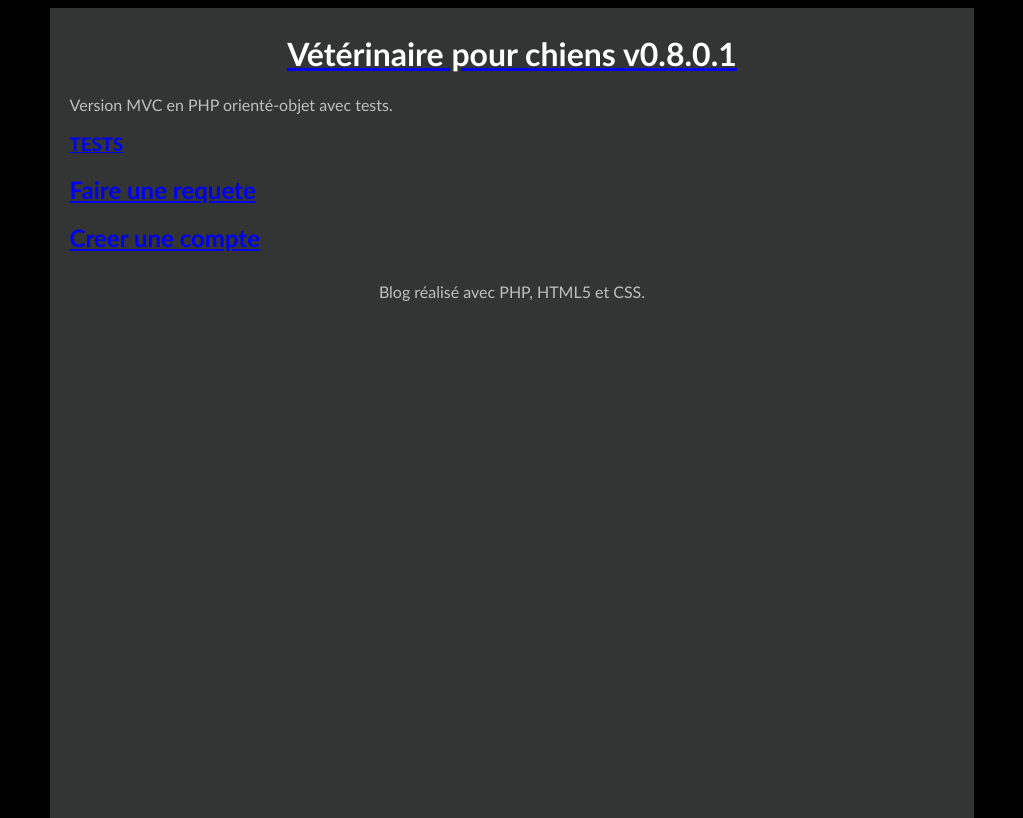
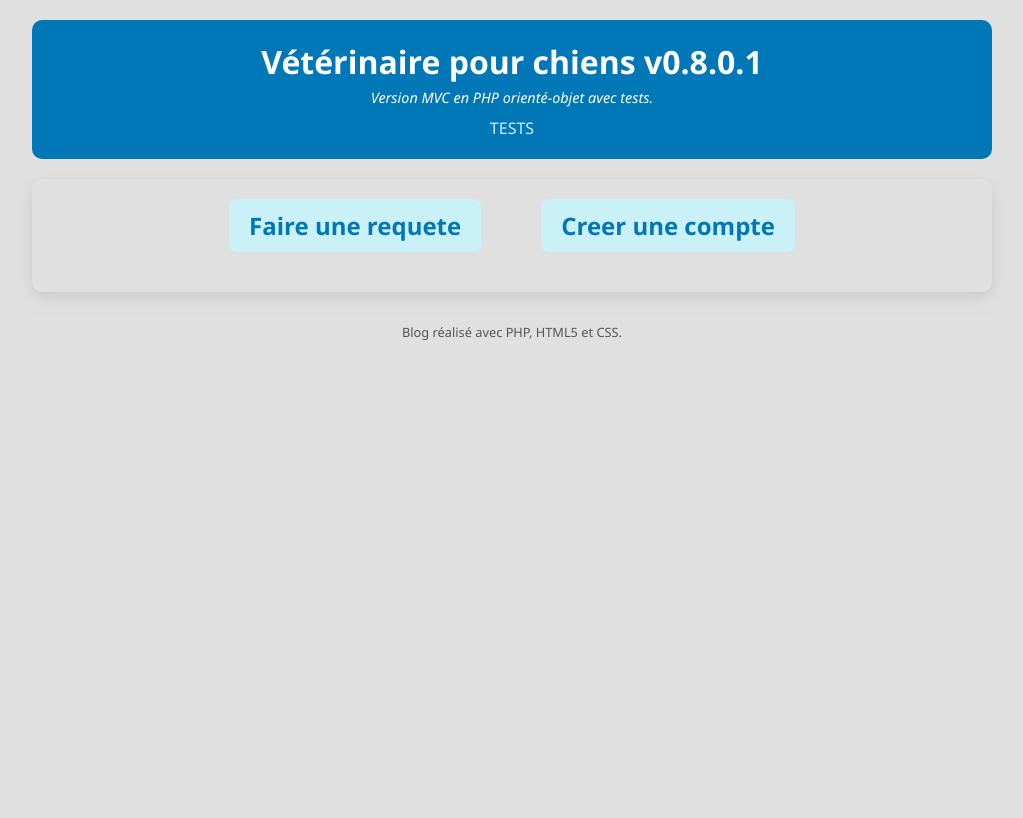
Before and after one commit to John-AMB/420H56MO-John, a PHP site: page / in a window 1280 px wide. Shown: the whole page, without its empty margins (128-1151 px from the left). After the commit the page ends 340 px from the top, so only its background shows below. Run offline with PHP 8.4, Linux system fonts and the light colour scheme; data comes from the database, SQL or seed files in the repository; data that the repository does not hold is empty; some libraries are stand-ins or nearby versions.

Commit message:
ajout de css. fini v_0_8_0_2

```diff
--- a/Contenu/css/style.css
+++ b/Contenu/css/style.css
@@ -1,49 +1,165 @@
-/* Pour pouvoir utiliser une hauteur (height) ou une hauteur minimale
-   (min-height) sur un bloc, il faut que son parent direct ait lui-même une
-   hauteur déterminée (donc toute valeur de height sauf "auto": hauteur en
-   pixels, em, autres unités...).
-   Si la hauteur du parent est en pourcentage, elle se réfère alors à la
-   hauteur du «grand-père», et ainsi de suite.
-   Pour pouvoir utiliser un "min-height: 100%" sur div#global, il nous faut:
-   - un parent (body) en "height: 100%";
-   - le parent de body également en "height: 100%". */
-html,
-body {
-  height: 100%;
+* {
+  margin: 0;
+  padding: 0;
+  box-sizing: border-box;
 }
 
 body {
-  color: #bfbfbf;
-  background: black;
-  font-family: "Futura-Medium", "Futura", "Trebuchet MS", sans-serif;
-}
-
-h1 {
-  color: white;
-}
-
-.titreChien {
-  margin-bottom: 0px;
+  font-family: "Segoe UI", Tahoma, Geneva, Verdana, sans-serif;
+  background-color: #e0e0e0;
+  color: #333;
 }
 
 #global {
-  min-height: 100%; /* Voir commentaire sur html et body plus haut */
-  background: #333534;
-  width: 70%;
-  margin: auto; /* Permet de centrer la div */
-  text-align: justify;
-  padding: 5px 20px;
+  max-width: 1000px;
+  margin: 0 auto;
+  padding: 20px;
+}
+
+header {
+  text-align: center;
+  padding: 20px;
+  background-color: #0077b6;
+  color: white;
+  border-radius: 10px;
+}
+
+header h1 {
+  font-size: 2rem;
+  margin-bottom: 5px;
+}
+
+header p {
+  font-size: 0.9rem;
+  font-style: italic;
+}
+
+header a {
+  text-decoration: none;
+  color: inherit;
+}
+
+header a h3 {
+  margin-top: 10px;
+  display: inline-block;
+  font-weight: normal;
+  font-size: 1rem;
+  color: #caf0f8;
 }
 
 #contenu {
-  margin-bottom: 30px;
+  margin-top: 20px;
+  background-color: rgba(255, 255, 255, 0);
+  padding: 20px;
+  border-radius: 10px;
+  box-shadow: 0px 5px 15px rgba(0, 0, 0, 0.1);
 }
 
-#titreBlog,
-#piedBlog {
+footer#piedBlog {
+  margin-top: 20px;
   text-align: center;
+  padding: 10px;
+  font-size: 0.8rem;
+  color: #555;
+  border-top: 1px solid #ddd;
 }
 
-#titreVet {
-  font-size: 100%;
+article {
+  margin-bottom: 20px;
 }
+
+article header h1 {
+  font-size: 1.5rem;
+  color: #023e8a;
+}
+
+article p {
+  margin: 10px 0;
+  line-height: 1.5;
+}
+
+a {
+  color: #0077b6;
+  text-decoration: none;
+}
+
+a:hover {
+  text-decoration: none;
+  color: #0096c7;
+}
+
+input[type="text"],
+input[type="date"],
+textarea,
+select {
+  width: 100%;
+  padding: 8px 10px;
+  margin-top: 5px;
+  margin-bottom: 15px;
+  border: 1px solid #ccc;
+  border-radius: 5px;
+}
+
+input[type="submit"] {
+  background-color: #0077b6;
+  color: white;
+  padding: 10px 20px;
+  border: none;
+  border-radius: 5px;
+  cursor: pointer;
+}
+
+input[type="submit"]:hover {
+  background-color: #0096c7;
+}
+
+.link-row {
+  display: flex;
+  gap: 60px;
+  justify-content: center;
+  margin-bottom: 20px;
+}
+
+.link-row a {
+  text-decoration: none;
+  color: #0077b6;
+}
+
+.link-row a:hover {
+  color: #0096c7;
+}
+
+.Accueil-link {
+  font-size: 1.5rem;
+  background-color: #caf0f8;
+  padding: 10px 20px;
+  border-radius: 8px;
+  transition: all 0.3s;
+}
+
+.link-row a:hover .Accueil-link {
+  background-color: #ade8f4;
+}
+.button-row {
+  display: flex;
+  gap: 10px;
+}
+
+.button-row form {
+  margin: 0;
+}
+
+.button-row input[type="submit"] {
+  padding: 8px 16px;
+  font-size: 1rem;
+  border-radius: 5px;
+  border: 1px solid #0077b6;
+  background-color: #0096c7;
+  color: white;
+  cursor: pointer;
+  transition: background-color 0.3s;
+}
+
+.button-row input[type="submit"]:hover {
+  background-color: #0077b6;
+}
--- a/Vue/gabarit.php
+++ b/Vue/gabarit.php
@@ -5,17 +5,12 @@
 <head>
     <meta charset="UTF-8" />
     <link rel="stylesheet" href="Contenu/css/style.css" />
-    <link rel="stylesheet"
-        href="http://ajax.googleapis.com/ajax/libs/jqueryui/1.10.1/themes/base/minified/jquery-ui.min.css"
-        type="text/css" />
     <title><?= $titre ?></title> <!-- Élément spécifique -->
 </head>
 
 <body>
     <div id="global">
         <header>
-
-
             <a href="index.php">
                 <h1 id="titreBlog"><span data-i18n="BlogueProf">Vétérinaire pour chiens</span> v0.8.0.1</h1>
             </a>
--- a/Vue/vueChiens.php
+++ b/Vue/vueChiens.php
@@ -1,19 +1,20 @@
 <?php $this->titre = 'Projet'; ?>
 
-
-<a href="index.php?action=reqChien">
-    <h2 class="titreChien">Faire une requete</h2>
-</a>
-<a href="index.php?action=creerResponsable">
-    <h2 class="titreChien">Creer une compte</h2>
-</a>
+<div class="link-row">
+    <a href="index.php?action=reqChien">
+        <h2 class="Accueil-link">Faire une requete</h2>
+    </a>
+    <a href="index.php?action=creerResponsable">
+        <h2 class="Accueil-link">Creer une compte</h2>
+    </a>
+</div>
 <?php foreach ($chiens as $chien):
     ?>
 
 <article>
     <header>
         <a href="index.php?action=chien&id=<?= $chien['id'] ?>">
-            <h1 class="titreChien"><?= $chien['nom_chien'] ?></h1>
+            <h2 class="titreChien"><?= $chien['nom_chien'] ?></h1>
         </a>
         <strong class="">Sexe: <?= $chien['sexe'] ?></strong>
         <time>Date de naissance: <?= $chien['date_de_naissance'] ?></time>. Responsable: <?= $chien['responsable_nom'] ?>
--- a/Vue/vueModifierChien.php
+++ b/Vue/vueModifierChien.php
@@ -28,7 +28,7 @@
         <input type="hidden" name="vet_id" value="<?= $chien['vet_id'] ?>" />
         <input type="hidden" name="responsable_id" value="<?= $chien['responsable_id'] ?>" /><br />
 
-
+    <div class="button-row">
         <input type="submit" value="Modifier" />
     </p>
 </form>
@@ -36,3 +36,4 @@
 <form action="index.php">
     <input type="submit" value="Annuler" />
 </form>
+    </div>
```
